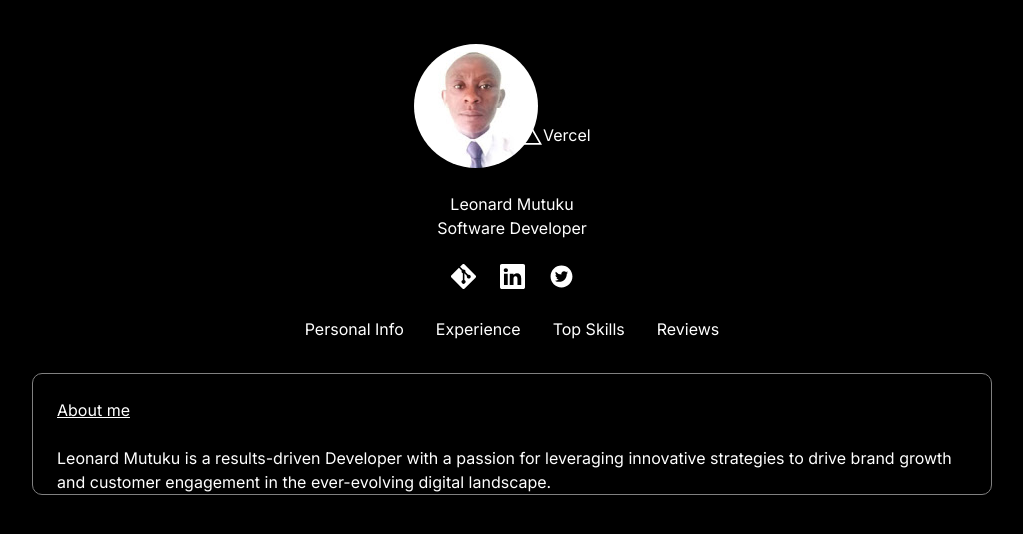
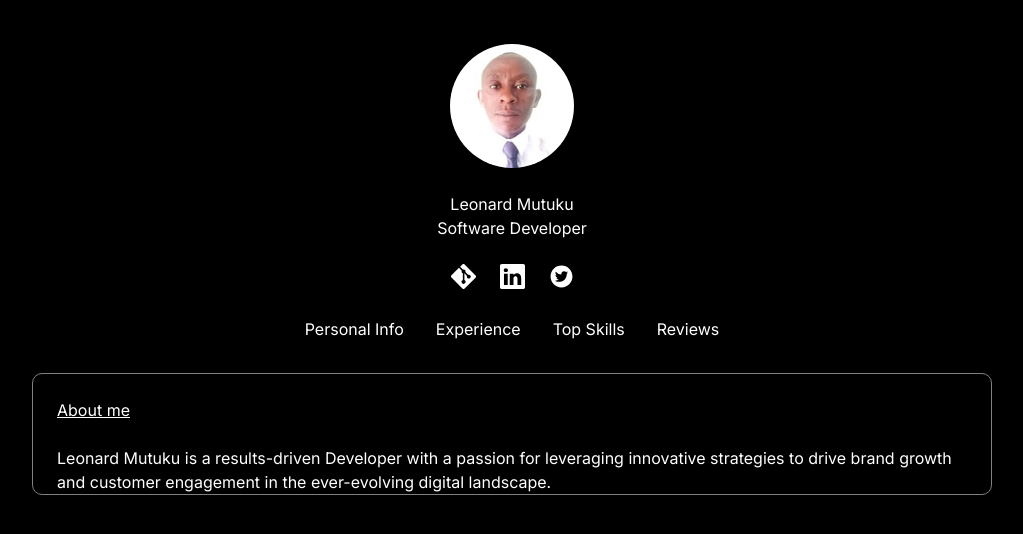
Before and after one commit to leo-mutuku/twitter-clone, a Next.js app: page / in a window 1280 px wide. Shown: the top 534 px of the page, without its empty margins (128-1151 px from the left). Built offline with nearby package versions, Linux system fonts and the light colour scheme.

Commit message:
Fixed p tag error

```diff
--- a/app/components/TopSection/TopSection.tsx
+++ b/app/components/TopSection/TopSection.tsx
@@ -12,11 +12,6 @@ const TopSection = () => {
     <div className='flex flex-col items-center justify-center'>
         <div className='border-solid radius  py-3 flex flex-row'>
             <Image className=" border-r-black rounded-full " src={profile} alt='profile_picture' />
-            <div className='flex flex-row' style={{"position":"relative", "color":"cornflowerblue;","marginTop":"40%","marginLeft":"-10%"}}>
-                <div>< RxVercelLogo size={profile_icons_size} /> </div>
-                <div>Vercel</div>
-            </div>
-
         </div>
         <div className='flex flex-col items-center justify-center py-3'>
             <div className='font-family ui-serif Georgia Cambria '>Leonard Mutuku</div>
```
